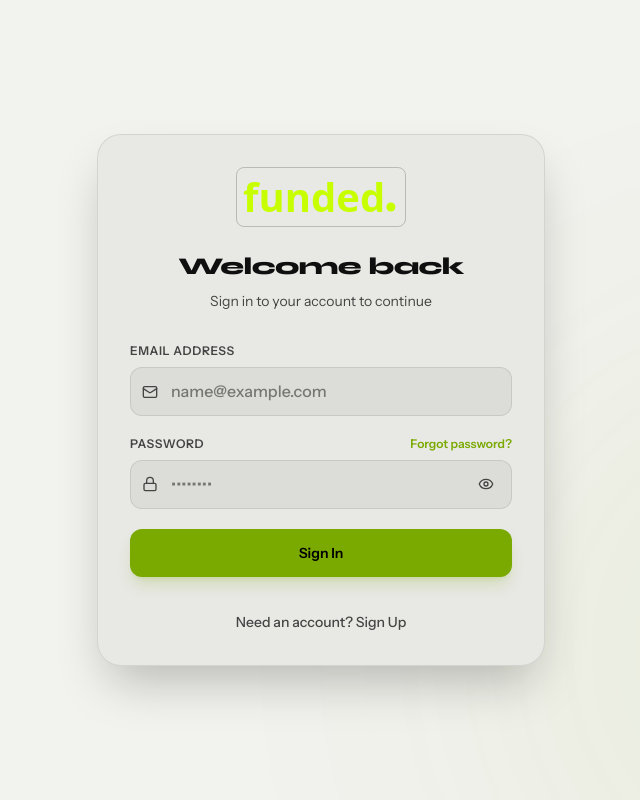
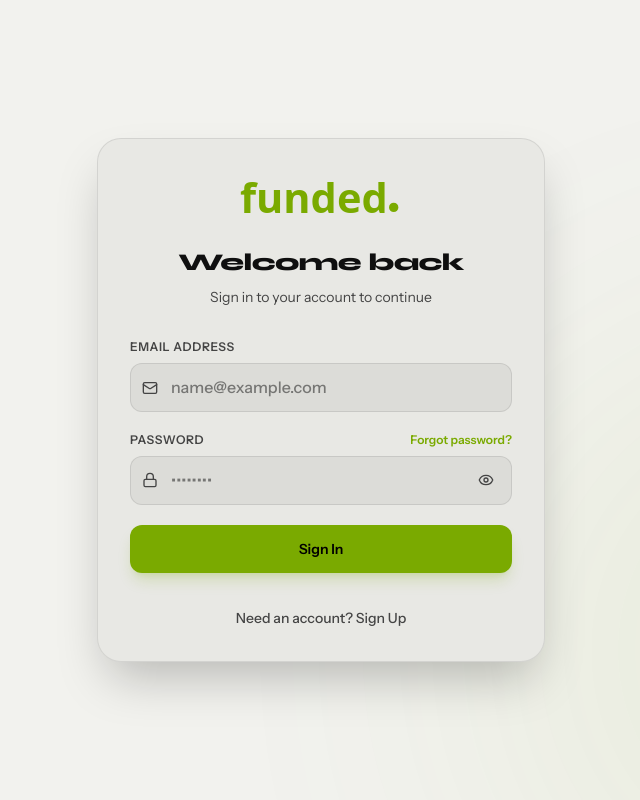
Before and after one commit to mp3anthony/funded.alpha, a Next.js app: page /login in a window 1280 px wide. Shown: the whole page, without its empty margins (319-959 px from the left). Built offline with nearby package versions, Linux system fonts and the light colour scheme; no server answers.

Commit message:
fix: remove wordmark border and use inline SVG to inherit theme primary color

```diff
--- a/src/components/Logo.tsx
+++ b/src/components/Logo.tsx
@@ -26,16 +26,13 @@ export default function Logo({ size = "medium", showWordmark = false }: LogoProp
   if (showWordmark) {
     return (
       <div
-        className="flex items-center select-none shrink-0 transition-transform duration-200 hover:scale-[1.03] rounded-lg p-1 border border-black/20 dark:border-black/0"
-        style={{ width: wordmarkWidth + 8, height: wordmarkHeight + 8 }}
+        className="flex items-center select-none shrink-0 transition-transform duration-200 hover:scale-[1.03]"
+        style={{ width: wordmarkWidth, height: wordmarkHeight }}
       >
-        <img
-          src="/logo-wordmark.svg?v=3"
-          alt="Funded"
-          width={wordmarkWidth}
-          height={wordmarkHeight}
-          className="object-contain w-full h-full"
-        />
+        <svg xmlns="http://www.w3.org/2000/svg" viewBox="0 0 156 50" className="w-full h-full text-primary fill-current">
+          <text x="0" y="40" fill="currentColor" fontFamily="system-ui, -apple-system, sans-serif" fontWeight="bold" fontSize="40">funded</text>
+          <circle cx="148" cy="35" r="4.5" fill="currentColor" />
+        </svg>
       </div>
     );
   }
```
